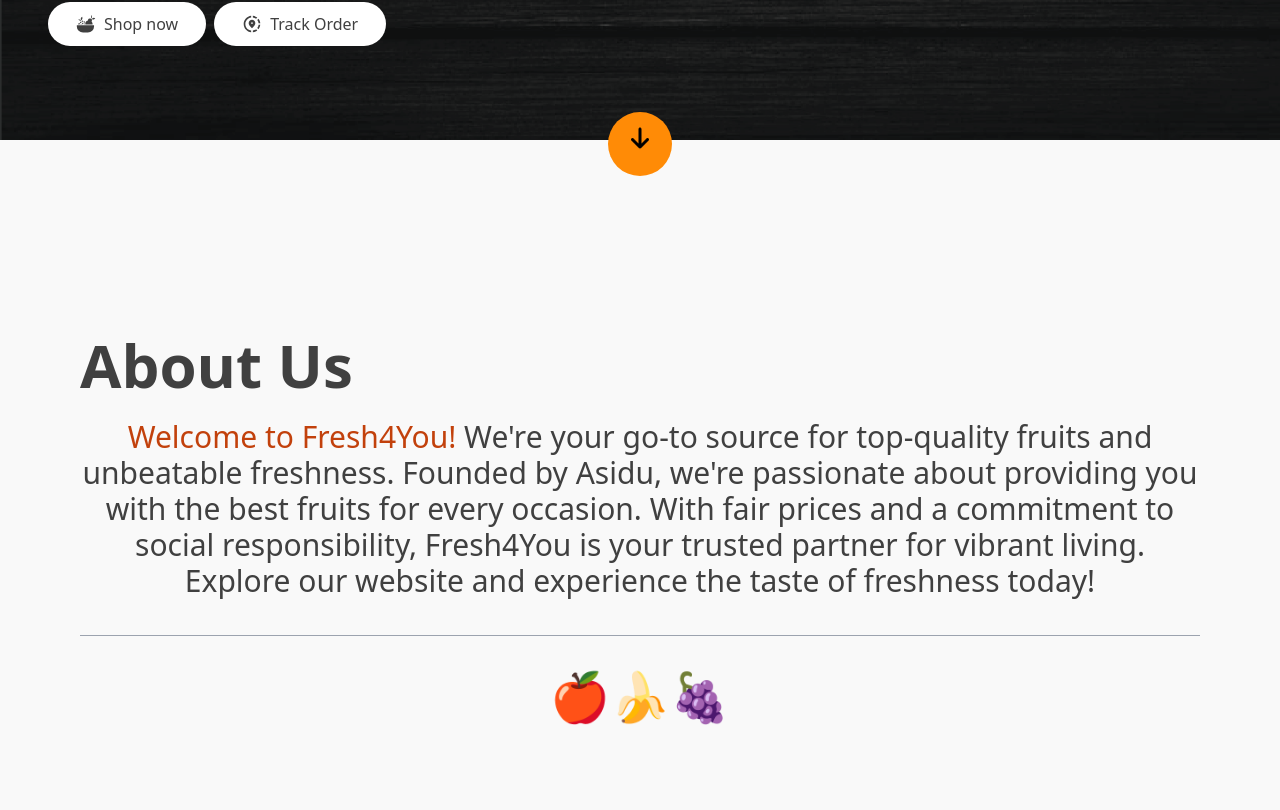
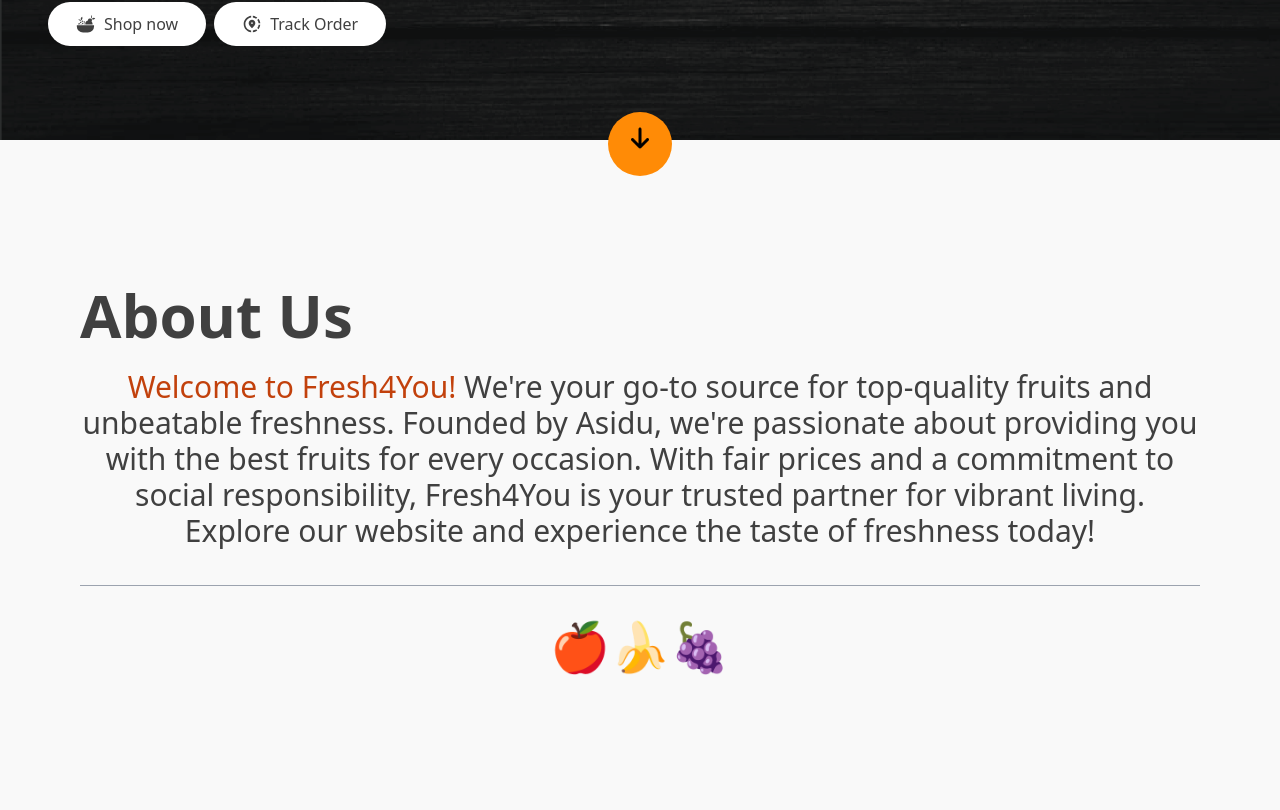
Before and after one commit to stgoshitha/GR-Fruits-Shop-Frontend-Repository, a React (Vite) app: page / in a window 1280 px wide. Shown: the part 710-1520 px from the top of the page. Built offline with nearby package versions, Linux system fonts and the light colour scheme.

Commit message:
[FEAT](about-section) : implement the about component

```diff
--- a/src/components/About.jsx
+++ b/src/components/About.jsx
@@ -3,7 +3,7 @@
 const About = () => {
   return (
     <div>
-      <section className='min-h-svh bg-center bg-cover flex justify-center items-center'>
+      <section className='min-h-[700px] bg-center bg-cover flex justify-center items-center'>
           <div className="p-6 md:p-10 lg:p-20 ">
             <span className="text-4xl md:text-6xl font-semibold">About Us</span><br/><br/>
             <h1 className="text-xl md:text-3xl text-center  antialiased  leading-relaxed">
```
